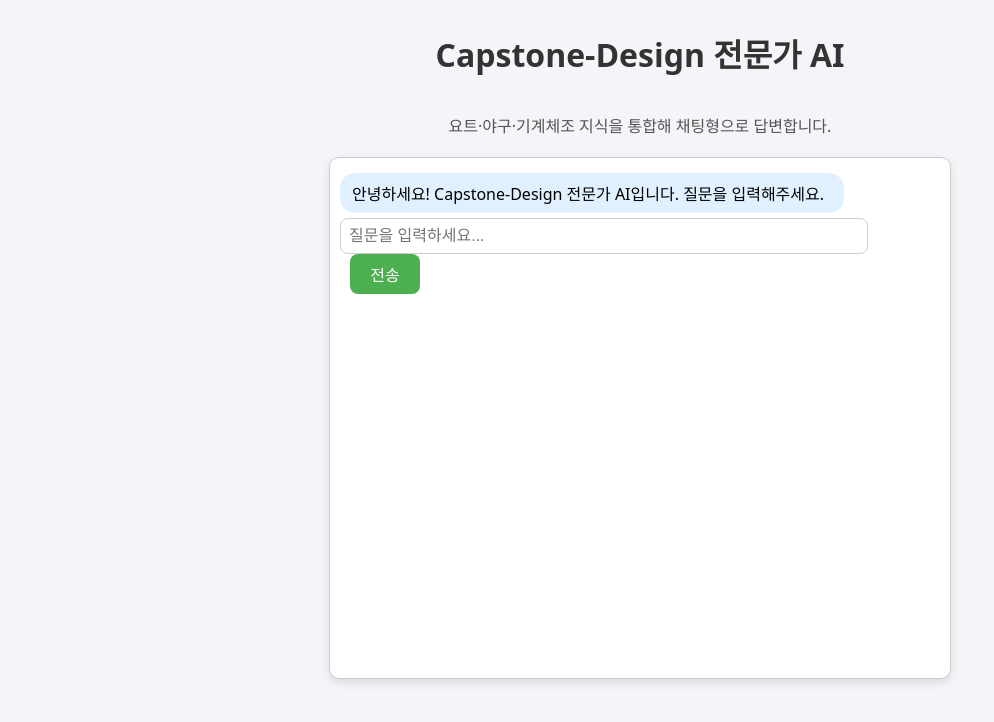
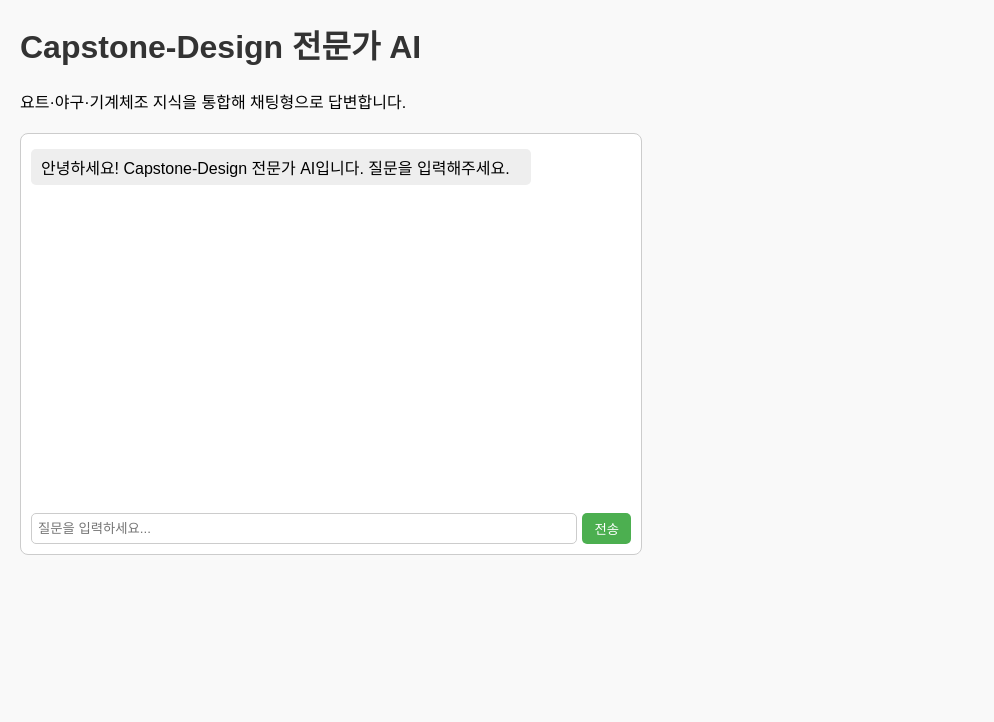
Before and after one commit to a1jung/Capstone-Design, a FastAPI app: page / in a window 1280 px wide. Shown: the top 722 px of the page, without its empty margins (0-994 px from the left). Run offline with FastAPI, Linux system fonts and the light colour scheme.

Commit message:
Update style.css

```diff
--- a/static/style.css
+++ b/static/style.css
@@ -1,83 +1,71 @@
-/* Capstone-Design/static/style.css */
-
-/* 전체 기본 스타일 */
 body {
-    font-family: 'Noto Sans', sans-serif;
-    background-color: #f4f4f9;
-    margin: 0;
-    padding: 0;
-    display: flex;
-    flex-direction: column;
-    align-items: center;
+    font-family: Arial, sans-serif;
+    margin: 20px;
+    background: #f9f9f9;
 }
 
 h1 {
-    margin-top: 30px;
     color: #333;
 }
 
-p {
-    color: #555;
-    margin-bottom: 20px;
+#chat {
+    border: 1px solid #ccc;
+    border-radius: 8px;
+    padding: 10px;
+    background: #fff;
+    width: 600px;
+    max-width: 90%;
+    margin-top: 20px;
+    display: flex;
+    flex-direction: column;
+    height: 400px;
 }
 
-/* 채팅 박스 */
-#chat {
-    width: 90%;
-    max-width: 600px;
-    height: 500px;
-    border: 1px solid #ccc;
-    border-radius: 10px;
-    background-color: #fff;
-    display: flex;
-    flex-direction: column;
-    padding: 10px;
+#messages {
+    flex: 1;
     overflow-y: auto;
-    box-shadow: 0 4px 10px rgba(0,0,0,0.1);
+    margin-bottom: 10px;
 }
 
-/* 메시지 스타일 */
 .msg {
-    padding: 8px 12px;
     margin: 5px 0;
-    border-radius: 15px;
+    padding: 6px 10px;
+    border-radius: 5px;
     max-width: 80%;
     word-wrap: break-word;
 }
 
+.msg.user {
+    background: #d0f0ff;
+    align-self: flex-end;
+}
+
 .msg.bot {
-    background-color: #e0f0ff;
+    background: #eee;
     align-self: flex-start;
 }
 
-.msg.user {
-    background-color: #c8ffc8;
-    align-self: flex-end;
+#input-bar {
+    display: flex;
+    gap: 5px;
 }
 
-/* 입력창 영역 */
-#chat input[type="text"] {
-    width: calc(100% - 90px);
-    padding: 8px;
-    margin-top: auto;
+#question {
+    flex: 1;
+    padding: 6px;
+    border-radius: 5px;
     border: 1px solid #ccc;
-    border-radius: 8px;
-    font-size: 16px;
-    outline: none;
 }
 
-#chat button {
-    width: 70px;
-    margin-left: 10px;
-    padding: 8px;
+#sendBtn {
+    padding: 6px 12px;
+    border-radius: 5px;
     border: none;
-    border-radius: 8px;
-    background-color: #4CAF50;
-    color: #fff;
-    font-size: 16px;
+    background: #4caf50;
+    color: white;
     cursor: pointer;
 }
 
-#chat button:hover {
-    background-color: #45a049;
+#sendBtn:hover {
+    background: #45a049;
 }
```
